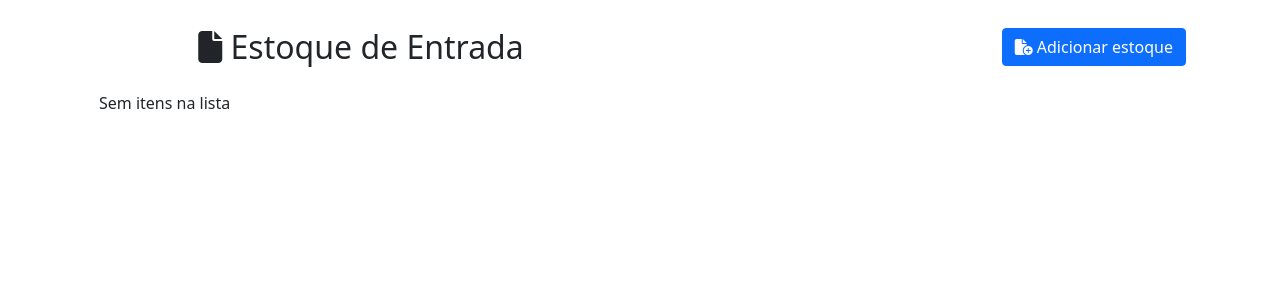
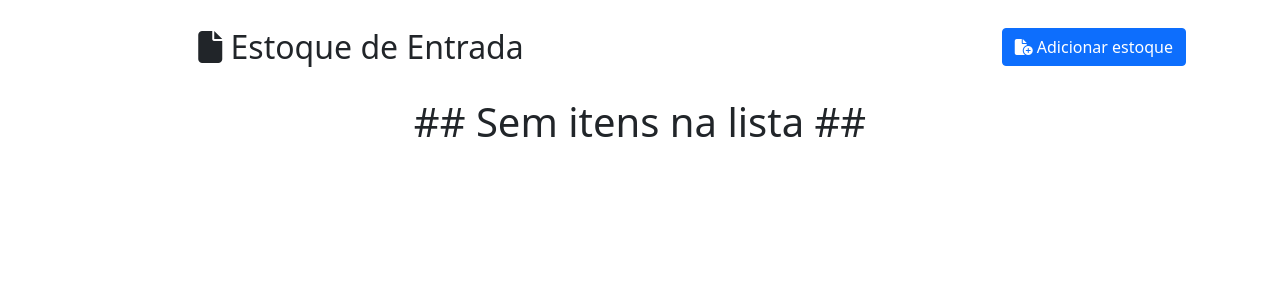
Before and after one commit to xjhfsz/comissao1, a Django app: page /estoque/ in a window 1280 px wide. Shown: the part 56-356 px from the top of the page. Run offline with Django 4.2, Linux system fonts and the light colour scheme; some libraries are stand-ins or nearby versions.

Commit message:
fix html

```diff
--- a/projeto/estoque/templates/estoque_entrada_list.html
+++ b/projeto/estoque/templates/estoque_entrada_list.html
@@ -46,8 +46,8 @@
     </table>
 
 {% else %}
-
-    <p class="alert alert-warnning">Sem itens na lista</p>
+    <br>
+    <h1 class="text-center">## Sem itens na lista ##</h1>
 
 {% endif %}
 
--- a/projeto/produto/templates/produto_form.html
+++ b/projeto/produto/templates/produto_form.html
@@ -22,12 +22,14 @@
                 {% else %}
                     {{ field.label }}
                 {% endif %}
+
             </label>
                 {% if field.label == 'Importado' %}
                     {% render_field field %}
                 {% else %}
                     {% render_field field class="form-control" %}
                 {% endif %}
+            <br>
             {% for error in field.errors %}
                 <span class="text-muted">{{ error }}</span>
             {% endfor %}
```
